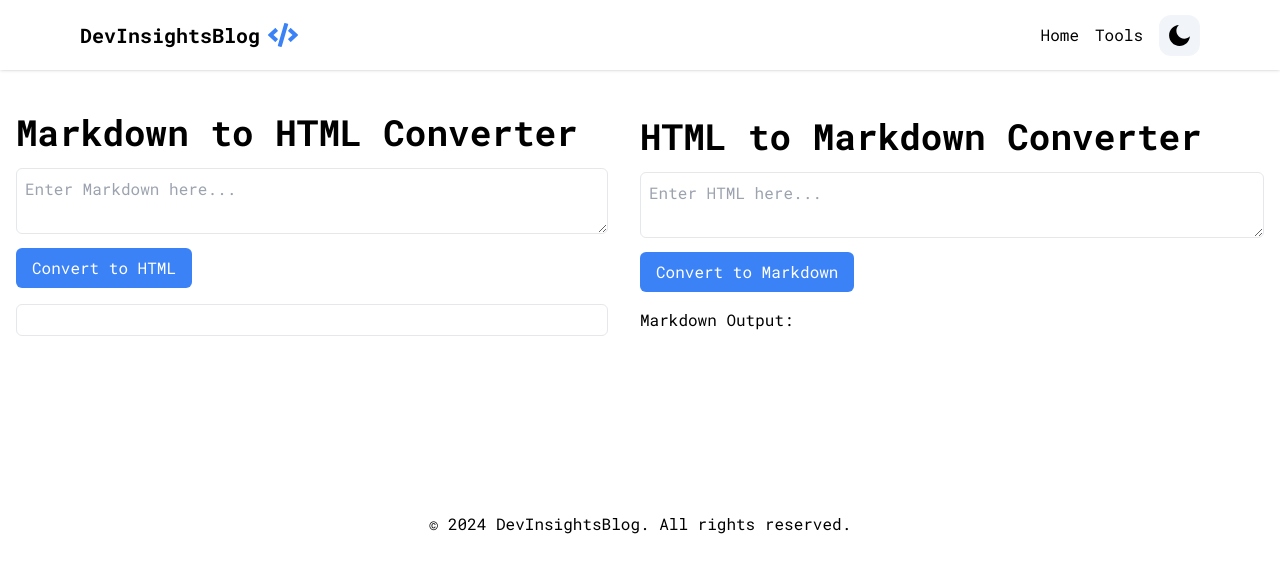
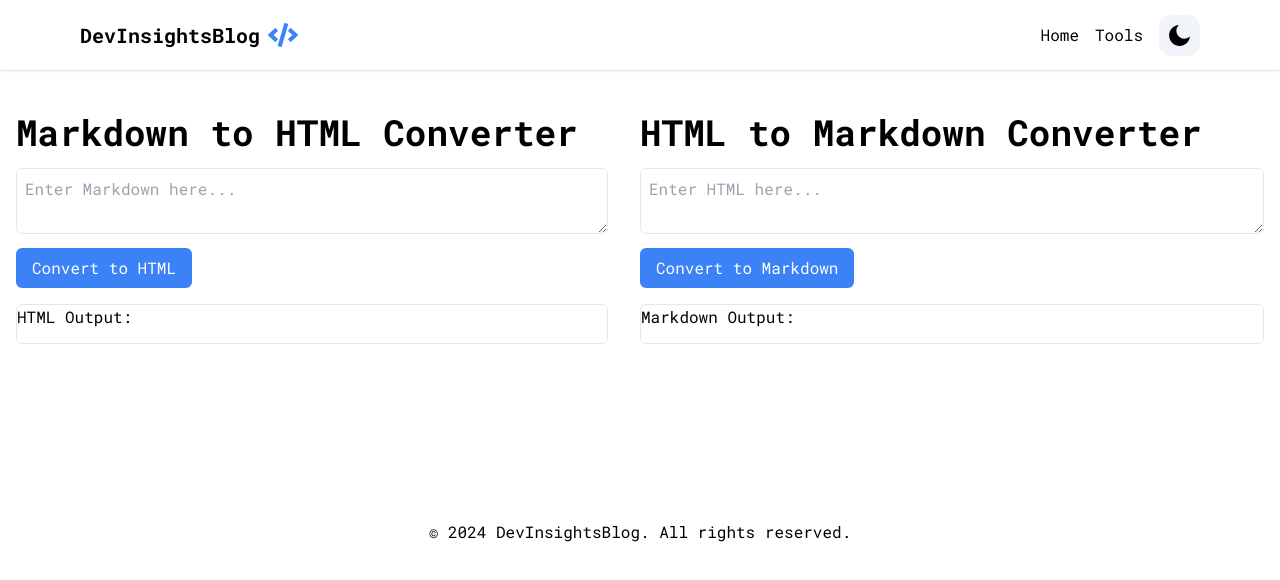
Before and after one commit to Rahul577503/DevInsightsBlog, a Next.js app: page /tools in a window 1280 px wide. Shown: the top 580 px of the page. Built offline with nearby package versions, Linux system fonts and the light colour scheme.

Commit message:
bug fixes

```diff
--- a/components/HtmlConvert.tsx
+++ b/components/HtmlConvert.tsx
@@ -1,5 +1,5 @@
 import { useState } from 'react';
-import { remark } from 'remark';
+import {remark} from 'remark';
 import remarkHtml from 'remark-html';
 
 const HtmlConverter: React.FC = () => {
@@ -8,7 +8,7 @@ const HtmlConverter: React.FC = () => {
 
   const convertToMarkdown = () => {
     remark()
-      .use(remarkHtml, { sanitize: false, handlers: { link: handleLink } })
+      .use(remarkHtml, { sanitize: false })
       .process(htmlInput || '', (err, file) => {
         if (err) {
           console.error('Error converting HTML to Markdown:', err);
@@ -16,10 +16,6 @@ const HtmlConverter: React.FC = () => {
         }
         setMarkdownOutput(String(file));
       });
-  };
-
-  const handleLink = (h: (arg0: any) => string, node: { url: any }) => {
-    return `[${h(node).replace('[', '').replace(']', '')}](${node.url})`;
   };
 
   return (
@@ -36,7 +32,7 @@ const HtmlConverter: React.FC = () => {
       >
         Convert to Markdown
       </button>
-      <div className="mt-4">
+      <div className="mt-4 min-h-10 border border-gray-200 rounded-md">
         <h3>Markdown Output:</h3>
         <pre>{markdownOutput}</pre>
       </div>
--- a/components/MarkdownConvert.tsx
+++ b/components/MarkdownConvert.tsx
@@ -1,5 +1,5 @@
 import { useState } from 'react';
-import { remark } from 'remark';
+import {remark} from 'remark';
 import remarkHtml from 'remark-html';
 import { VFile } from 'vfile';
 
@@ -10,9 +10,9 @@ const MarkdownConverter: React.FC = () => {
   const convertToHtml = () => {
     remark()
       .use(remarkHtml as any) // Use remarkHtml as any
-      .process(markdownInput || '', (error: Error | null, file: VFile) => { // Adjust callback parameters
-        if (error) {
-          console.error(error);
+      .process(markdownInput || '', (err, file) => { // Adjust callback parameters
+        if (err instanceof Error) {
+          console.error('Error converting Markdown to HTML:', err);
           return;
         }
         setHtmlOutput(String(file));
@@ -33,7 +33,10 @@ const MarkdownConverter: React.FC = () => {
       >
         Convert to HTML
       </button>
-      <div className="mt-4  min-h-8 border border-gray-200 rounded-md p-2">{htmlOutput}</div>
+      <div className="mt-4 min-h-10 border border-gray-200 rounded-md">
+        <h3>HTML Output:</h3>
+        <div dangerouslySetInnerHTML={{ __html: htmlOutput }} />
+      </div>
     </div>
   );
 };
```
